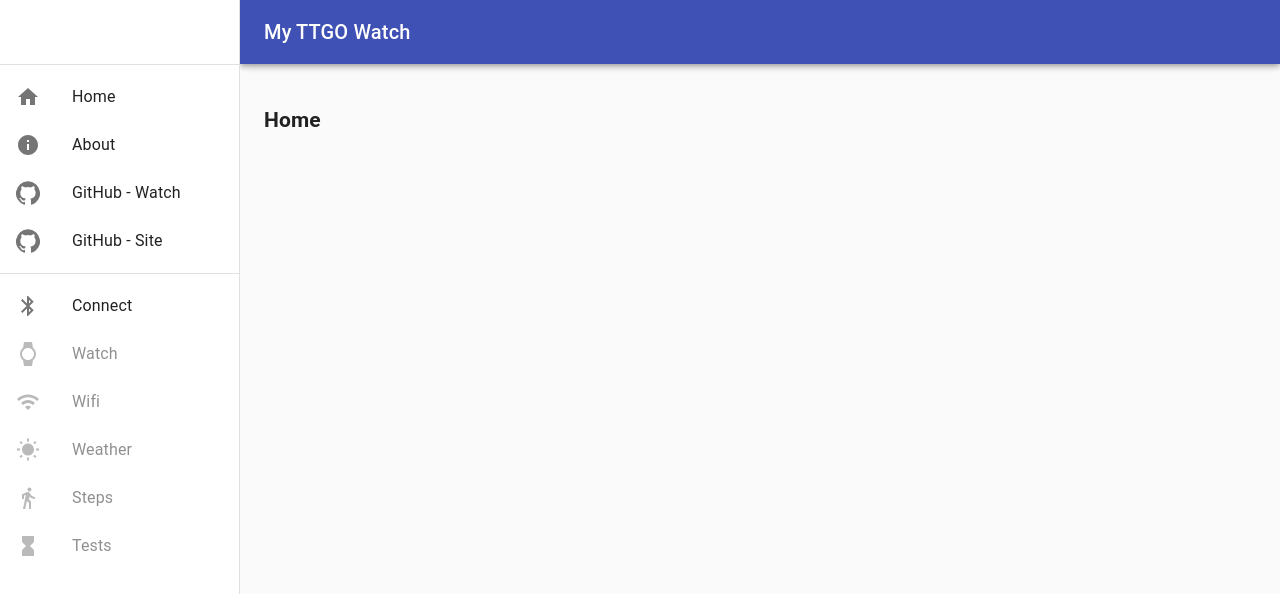
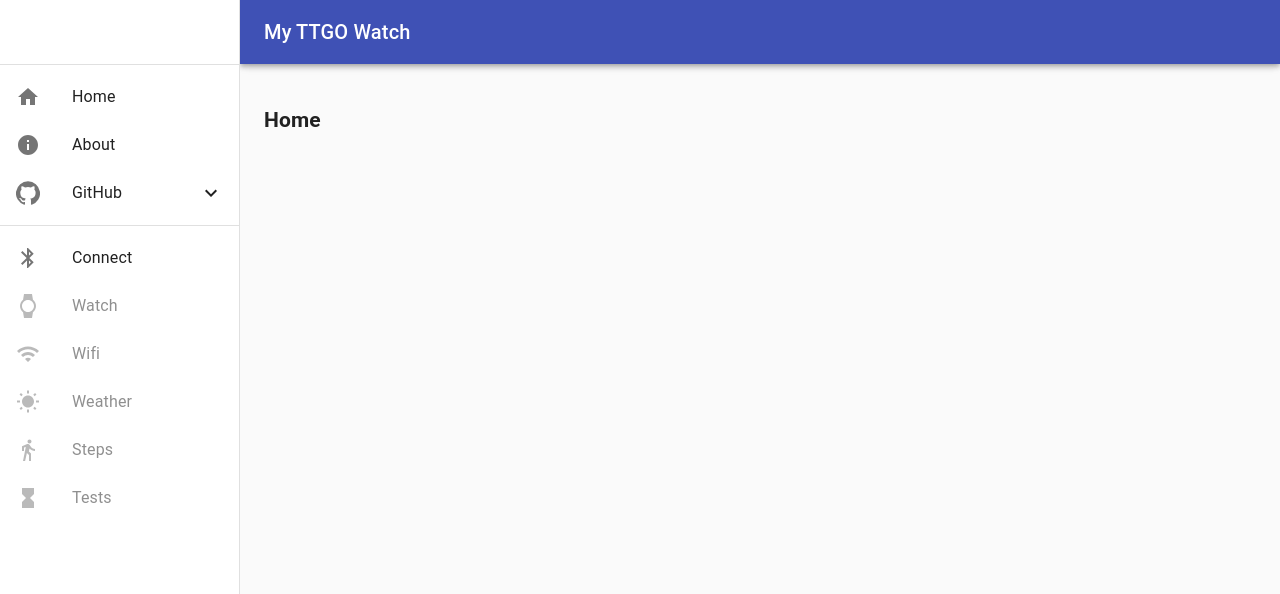
Before and after one commit to chrismcna/My-TTGO-Watch-Site, a React (Create React App) app: page / in a window 1280 px wide. Shown: the top 594 px of the page. Built offline with nearby package versions, Linux system fonts and the light colour scheme.

Commit message:
Update nav-menu.js

```diff
--- a/src/components/nav-menu.js
+++ b/src/components/nav-menu.js
@@ -1,10 +1,17 @@
 import React from 'react';
+
+import { makeStyles } from '@material-ui/core/styles';
 
 import Divider from '@material-ui/core/Divider';
 import List from '@material-ui/core/List';
 import ListItem from '@material-ui/core/ListItem';
 import ListItemIcon from '@material-ui/core/ListItemIcon';
 import ListItemText from '@material-ui/core/ListItemText';
+import Collapse from '@material-ui/core/Collapse';
+
+import ExpandLessIcon from '@material-ui/icons/ExpandLess';
+import ExpandMoreIcon from '@material-ui/icons/ExpandMore';
+
 
 import HomeIcon from '@material-ui/icons/Home';
 import InfoIcon from '@material-ui/icons/Info';
@@ -23,13 +30,27 @@ import { Link } from "react-router-dom";
 import { Context } from "../contexts/device-context";
 
 
-export default  props => {
+const useStyles = makeStyles((theme) => ({
+    nested: {
+      paddingLeft: theme.spacing(4),
+    },
+}));
+
+export default props => {
+    const classes = useStyles();
 
     const deviceContext = React.useContext(Context);
     const { bluetoothDevice, setBluetoothDevice } = deviceContext;
 
-    var onBluetoothConnectClick = React.useCallback(() =>{
-        navigator.bluetooth.requestDevice({filters: [{services: ['6e400001-b5a3-f393-e0a9-e50e24dcca9e']}]})
+    const [gitHubSubMenuOpen, setGitHubSubMenuOpen] = React.useState(false);
+
+    var onGitHubSubMenuClick = React.useCallback(() => {
+        setGitHubSubMenuOpen(!gitHubSubMenuOpen);
+    }, [gitHubSubMenuOpen,setGitHubSubMenuOpen]);
+
+
+    var onBluetoothConnectClick = React.useCallback(() => {
+        navigator.bluetooth.requestDevice({ filters: [{ services: ['6e400001-b5a3-f393-e0a9-e50e24dcca9e'] }] })
             .then(device => {
                 device.addEventListener('gattserverdisconnected', () => setBluetoothDevice(null));
                 setBluetoothDevice(device);
@@ -38,7 +59,7 @@ export default  props => {
             });
     }, [setBluetoothDevice]);
 
-    var onBluetoothDisconnectClick = React.useCallback(() =>{
+    var onBluetoothDisconnectClick = React.useCallback(() => {
         setBluetoothDevice(null);
     }, [setBluetoothDevice]);
 
@@ -55,14 +76,27 @@ export default  props => {
                     <ListItemIcon><InfoIcon /></ListItemIcon>
                     <ListItemText primary={"About"} />
                 </ListItem>
-                <ListItem button component="a" href="https://github.com/sharandac/My-TTGO-Watch">
+
+                <ListItem button onClick={onGitHubSubMenuClick}>
+                    <ListItemIcon>
+                        <GitHubIcon />
+                    </ListItemIcon>
+                    <ListItemText primary="GitHub" />
+                    {gitHubSubMenuOpen ? <ExpandLessIcon /> : <ExpandMoreIcon />}
+                </ListItem>
+                <Collapse in={gitHubSubMenuOpen} timeout="auto" unmountOnExit>
+                    <List component="div" disablePadding>
+                        <ListItem button component="a" className={classes.nested} href="https://github.com/sharandac/My-TTGO-Watch" >
                             <ListItemIcon><GitHubIcon /></ListItemIcon>
-                    <ListItemText primary={"GitHub - Watch"} />
+                            <ListItemText primary={"Watch"} />
                         </ListItem>
-                <ListItem button component="a" href="https://github.com/chrismcna/My-TTGO-Watch-Site">
+                        <ListItem button component="a" className={classes.nested} href="https://github.com/chrismcna/My-TTGO-Watch-Site">
                             <ListItemIcon><GitHubIcon /></ListItemIcon>
-                    <ListItemText primary={"GitHub - Site"} />
+                            <ListItemText primary={"Site"} />
                         </ListItem>
+                    </List>
+                </Collapse>
+
             </List>
             <Divider />
 
```
Lines whose indentation alone changed are shown as unchanged.
